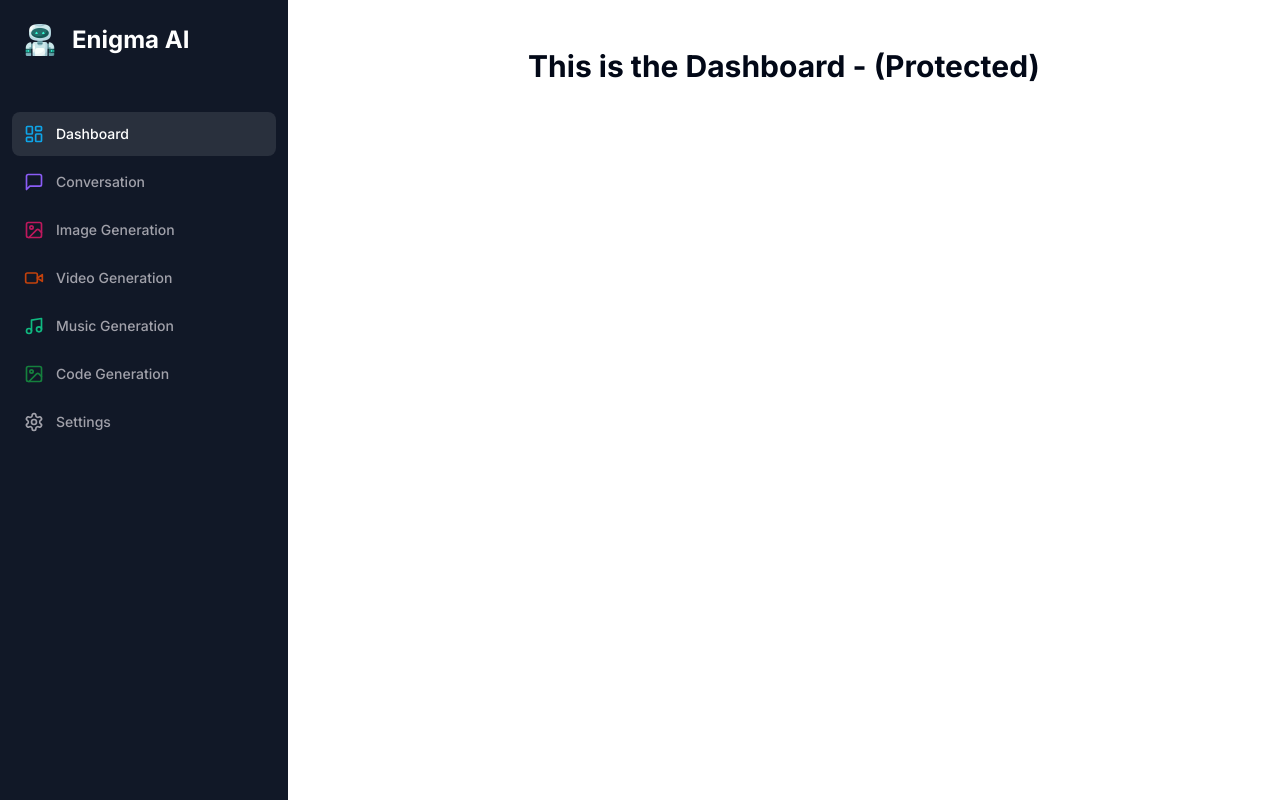
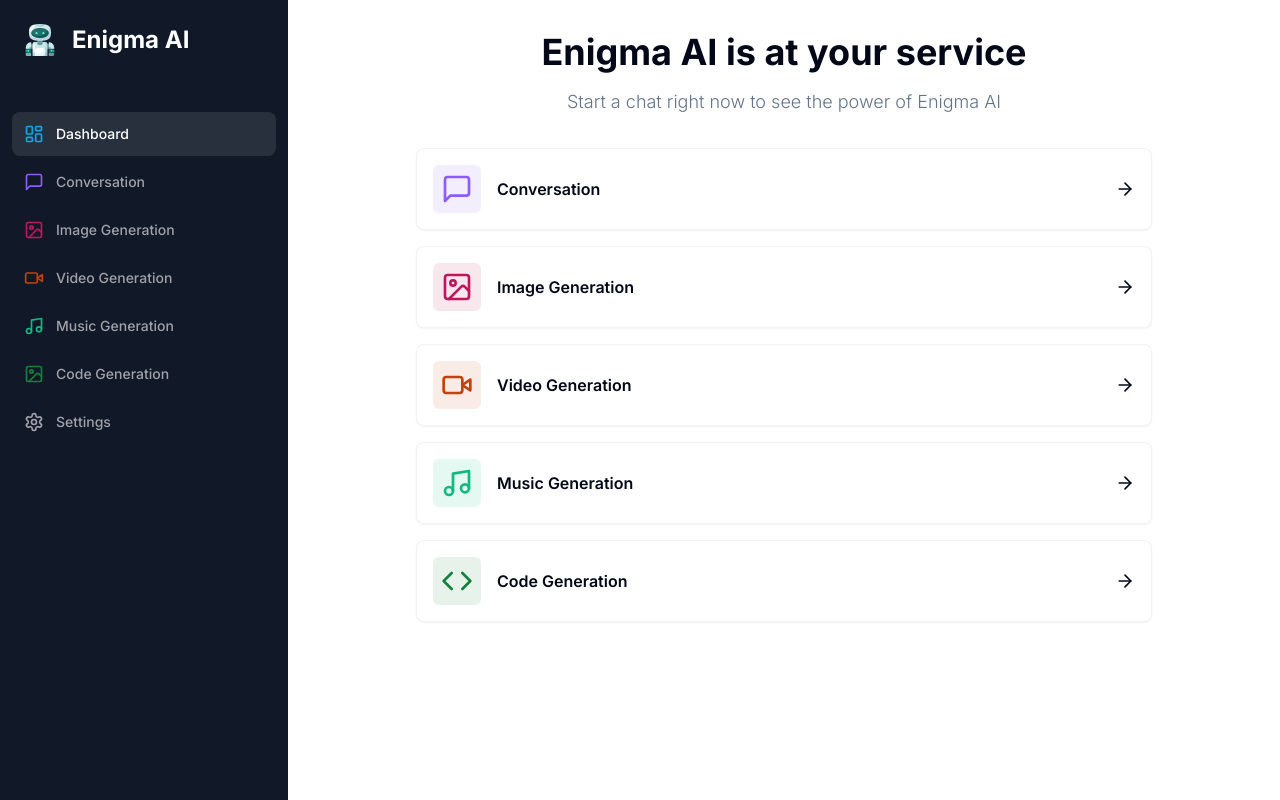
Before and after one commit to bhargavjyoti/enigma-ai, a Next.js app: page /dashboard in a window 1280 px wide. Built offline with nearby package versions, Linux system fonts and the light colour scheme.

Commit message:
Complete dashboard section

```diff
--- a/app/(dashboard)/(routes)/dashboard/page.tsx
+++ b/app/(dashboard)/(routes)/dashboard/page.tsx
@@ -1,8 +1,76 @@
+"use client"
+
+import { Card } from "@/components/ui/card"
+import { cn } from "@/lib/utils"
+import { ArrowRight, MessageSquare, ImageIcon, VideoIcon, Music, Code } from "lucide-react"
+import { useRouter } from "next/navigation"
+
+const tools = [
+  {
+    label: "Conversation",
+    icon: MessageSquare,
+    href: "/conversation",
+    color: "text-violet-500",
+    bgColor: "bg-violet-500/10"
+  },
+  {
+    label: "Image Generation",
+    icon: ImageIcon,
+    href: "/image",
+    color: "text-pink-700",
+    bgColor: "bg-pink-700/10"
+  },
+  {
+    label: "Video Generation",
+    icon: VideoIcon,
+    href: "/video",
+    color: "text-orange-700",
+    bgColor: "bg-orange-700/10"
+  },
+  {
+    label: "Music Generation",
+    icon: Music,
+    href: "/music",
+    color: "text-emerald-500",
+    bgColor: "bg-emerald-500/10"
+  },
+  {
+    label: "Code Generation",
+    icon: Code,
+    href: "/code",
+    color: "text-green-700",
+    bgColor: "bg-green-700/10"
+  },
+]
+
+
+
 const page = () => {
+  const router = useRouter();
+
+
   return (
-    <div className="text-center font-bold p-4 text-3xl">
-      <h1>This is the Dashboard - (Protected)</h1>
-    </div>
+    <>
+      <div className="mb-8 space-y-4">
+        <h2 className="text-2xl font-bold text-center md:text-4xl">Enigma AI is at your service</h2>
+        <p className="text-muted-foreground font-light text-sm text-center md:text-lg">Start a chat right now to see the power of Enigma AI</p>
+      </div>
+      <div className="px-4 space-y-4 md:px-20 lg:px-32">
+        {tools.map(tool => (
+          <Card key={tool.href} onClick={() => router.push(tool.href)} className="p-4 border-black/5 flex items-center justify-between hover:shadow-md transition cursor-pointer">
+            <div className="flex items-center gap-x-4">
+              <div className={cn("p-2 w-fit rounded-md", tool.bgColor)}>
+                <tool.icon className={cn("w-8 h-8", tool.color)} />
+              </div>
+              <div className="font-semibold">
+                {tool.label}
+              </div>
+            </div>
+            <ArrowRight className="h-5 w-5" />
+          </Card>
+        ))}
+      </div>
+    </>
   )
 }
 
--- /dev/null
+++ b/components/ui/card.tsx
@@ -0,0 +1,79 @@
+import * as React from "react"
+
+import { cn } from "@/lib/utils"
+
+const Card = React.forwardRef<
+  HTMLDivElement,
+  React.HTMLAttributes<HTMLDivElement>
+>(({ className, ...props }, ref) => (
+  <div
+    ref={ref}
+    className={cn(
+      "rounded-lg border bg-card text-card-foreground shadow-sm",
+      className
+    )}
+    {...props}
+  />
+))
+Card.displayName = "Card"
+
+const CardHeader = React.forwardRef<
+  HTMLDivElement,
+  React.HTMLAttributes<HTMLDivElement>
+>(({ className, ...props }, ref) => (
+  <div
+    ref={ref}
+    className={cn("flex flex-col space-y-1.5 p-6", className)}
+    {...props}
+  />
+))
+CardHeader.displayName = "CardHeader"
+
+const CardTitle = React.forwardRef<
+  HTMLParagraphElement,
+  React.HTMLAttributes<HTMLHeadingElement>
+>(({ className, ...props }, ref) => (
+  <h3
+    ref={ref}
+    className={cn(
+      "text-2xl font-semibold leading-none tracking-tight",
+      className
+    )}
+    {...props}
+  />
+))
+CardTitle.displayName = "CardTitle"
+
+const CardDescription = React.forwardRef<
+  HTMLParagraphElement,
+  React.HTMLAttributes<HTMLParagraphElement>
+>(({ className, ...props }, ref) => (
+  <p
+    ref={ref}
+    className={cn("text-sm text-muted-foreground", className)}
+    {...props}
+  />
+))
+CardDescription.displayName = "CardDescription"
+
+const CardContent = React.forwardRef<
+  HTMLDivElement,
+  React.HTMLAttributes<HTMLDivElement>
+>(({ className, ...props }, ref) => (
+  <div ref={ref} className={cn("p-6 pt-0", className)} {...props} />
+))
+CardContent.displayName = "CardContent"
+
+const CardFooter = React.forwardRef<
+  HTMLDivElement,
+  React.HTMLAttributes<HTMLDivElement>
+>(({ className, ...props }, ref) => (
+  <div
+    ref={ref}
+    className={cn("flex items-center p-6 pt-0", className)}
+    {...props}
+  />
+))
+CardFooter.displayName = "CardFooter"
+
+export { Card, CardHeader, CardFooter, CardTitle, CardDescription, CardContent }
```
